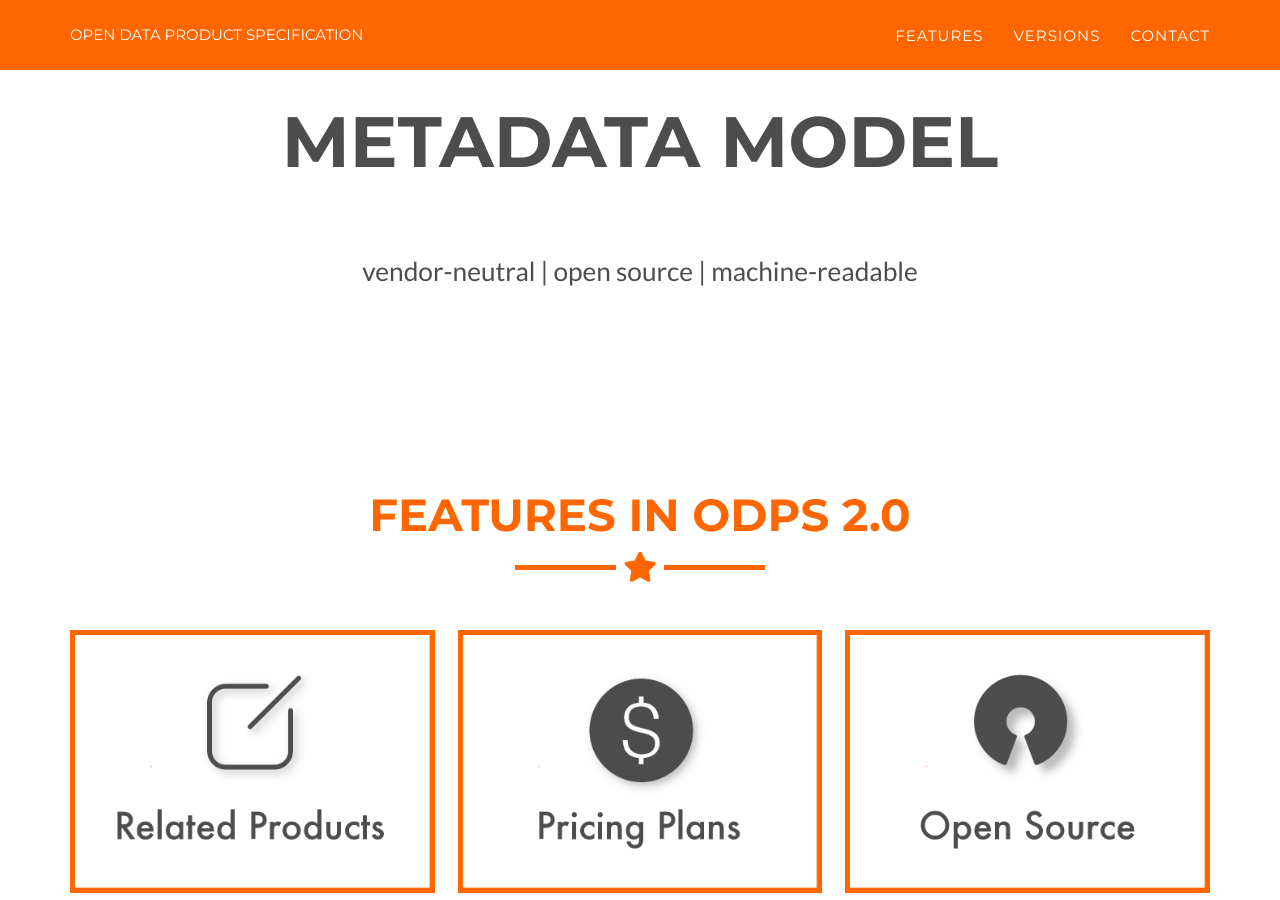
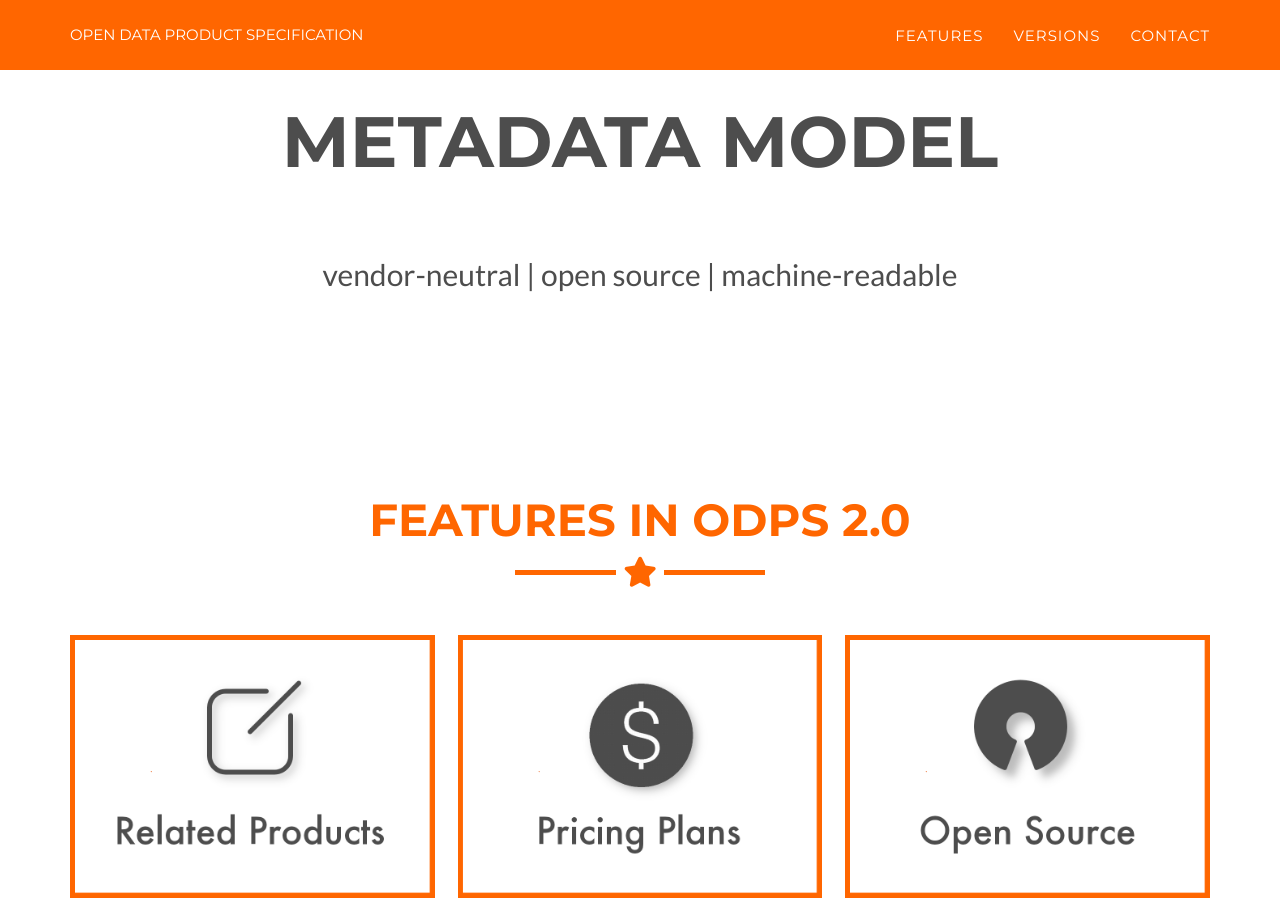
Before and after one commit to jeromelachaud/freelancer-theme, a Jekyll site: the page built from _posts/2023-04-01-related.markdown, in a window 1280 px wide and 900 px high, scrolled down 508 px. Built offline with Jekyll 4.4.1, drawn with Linux system fonts in a browser that asks for light colours.

Commit message:
Update header.html

```diff
--- a/_includes/header.html
+++ b/_includes/header.html
@@ -7,7 +7,7 @@
         <div class="intro-text">
           <span class="name">{{ site.sub }}</span>
           <hr class="star-light" />
-          <span class="skills">{{ site.skills }}</span>
+          <span class="skills" style="font-size:2em;">{{ site.skills }}</span>
         </div>
       </div>
     </div>
```
